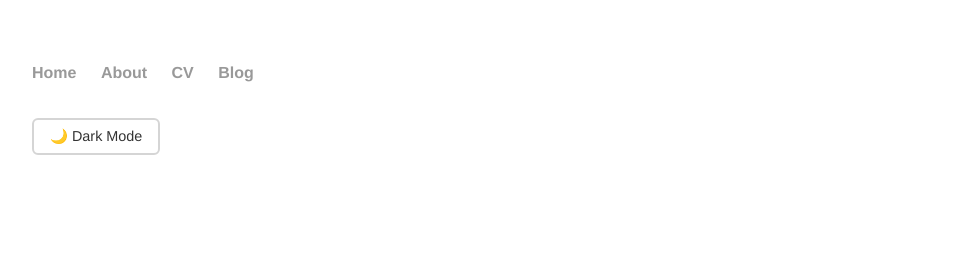
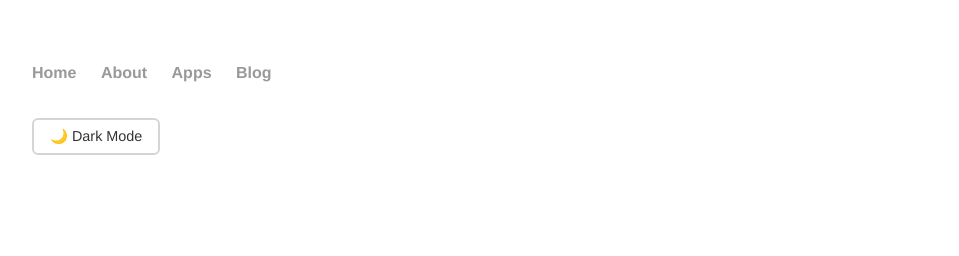
Before and after one commit to boehmax/boehmax.github.io, a Jekyll site: the page built from index.html, in a window 1280 px wide. Shown: the top 256 px of the page, without its empty margins (160-1119 px from the left). Built offline with Jekyll 4.4.1, drawn with Linux system fonts in a browser that asks for light colours; nearby versions of some CDN libraries.

Commit message:
Remove CV link from navigation and added App link
Comment out the CV link in the navigation menu.

```diff
--- a/_layouts/default.html
+++ b/_layouts/default.html
@@ -48,7 +48,8 @@
 			<ul>
 				<li><a href="/">Home</a></li>
 				<li><a href="/about">About</a></li>
-				<li><a href="/cv">CV</a></li>
+			    <!--- <li><a href="/cv">CV</a></li> -->
+				<li><a href="/apps">Apps</a></li>
 				<li><a href="/blog">Blog</a></li>
 			</ul>
 			<!-- Dark mode toggle button -->
```
